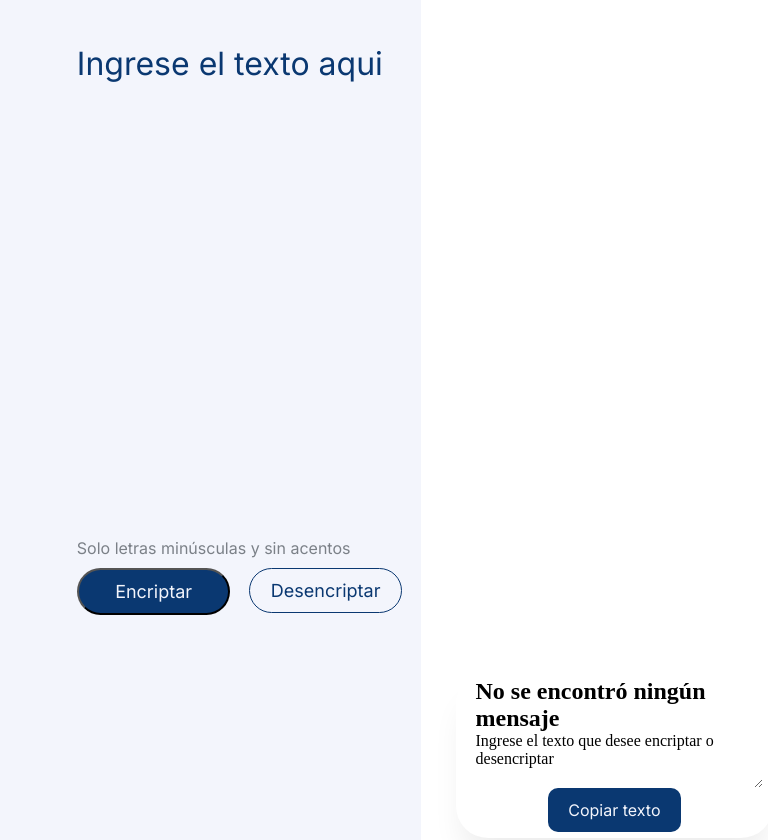
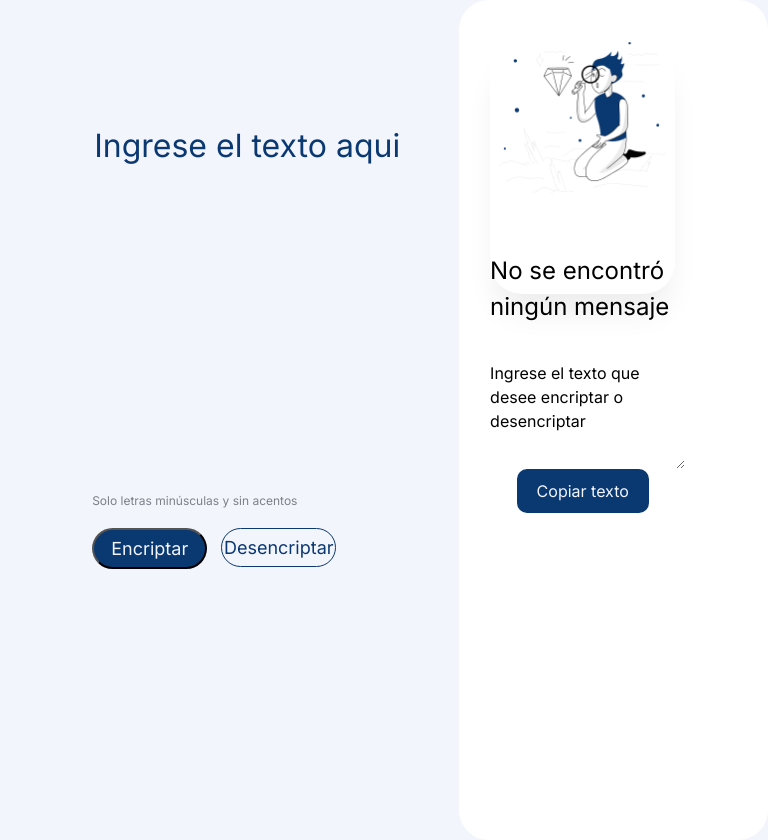
Before and after one commit to diemiva/encriptador-texto, a plain HTML site: page index.html in a window 768 px wide. Drawn offline with Linux system fonts and the light colour scheme.

Commit message:
Update styles.css

```diff
--- a/css/styles.css
+++ b/css/styles.css
@@ -1,7 +1,9 @@
 @import url('https://fonts.googleapis.com/css2?family=Inter:wght@100..900&display=swap');
-*{
-    margin: 0;
-    padding: 0;
+* {
+    font-family: 'Inter';
+    font-style: normal;
+    font-weight: 400;
+    line-height: 150%;
 }
 
 body{
@@ -13,6 +15,10 @@ body{
     width: 100vw;
     height: 100vh;
     background: #F3F5FC;
+}
+
+#logo{
+    width: 100px;
 }
 
 .texto{
@@ -122,28 +128,27 @@ body{
 
 .resultado {
     position: absolute;
-    width: 40%;
+    width: 35%;
     height: 100%;
     right: 0;
     top: 0;
     background: #FFFFFF;
     padding: 20px;
+    border-radius: 30px;
 }
 
-
-.encriptado{
+.encriptado {
     display: flex;
-    justify-content: center;
     flex-direction: column;
     align-items: center;
-    padding: 20px;
+    padding: 0;
     position: absolute;
-    width: 30%;
-    height: 90%;
-    left: 60%;
+    width: 80%;
+    height: 50%;
+    left: 10%;
     top: 5%;
     background: #FFFFFF;
-    box-shadow: 0px 24px 32px -8px rgba(0, 0 ,0 , 0.08);
+    box-shadow: 0px 24px 32px -8px rgba(0, 0, 0, 0.08);
     border-radius: 32px;
 }
 
@@ -189,72 +194,54 @@ body{
     text-align: center;
 }
 
-.mensaje-encriptado p{
-    width: 80%;
-    font-family: 'Inter';
-    font-style: normal;
-    font-weight: 400;
-    font-size: 1rem;
-    line-height: 150%;
+.mensaje-encriptado {
+    display: flex;
+    flex-direction: column;
+    align-items: center;
+    justify-content: center;
+    padding: 1%;
+    gap: 1rem;
+    position: relative;
+    width: 100%;
+    top: 0;
     text-align: center;
-    color: #495057;
 }
 
-.encriptado img{
-    position: absolute;
-    width: 80%;
-    height: 50%;
-    top: 15%;
-    gap: 5%;
+.encriptado img {
+    margin: 100px;
+    width: 90%;
+    height: 30%;
+    margin: 0 auto;
+    margin-bottom: 40px;
+    height: auto;
+    left: 100px;
+    top: 283px;
+    text-align: center;
 }
 
-@media (max-width: 57.5rem){
-    .contendor{
-        display: flex;
-        flex-direction: row;
+
+@media (min-width: 768px) and (max-width: 1199px) {
+   .contenedor {
+    flex-direction: column;
+
     }
-    .encriptar{
-        width: 100%;
+   .texto {
+      width: 60%;
+      height: 40%;
     }
-    .texto{
-        width: 80%;
-        height: 60%;
-        left: 10%;
-        top: 5%;
+   .Condiciones {
+      width: 60%;
+      top: 60%;
     }
-    .Condiciones{
-        width: 80%;
-        left: 10%;
-        top: 67%;
+   .boton {
+      width: 60%;
+      top: 65%;
     }
-    .Condiciones p {
-        font-size: 16px;
+   .encriptado {
+      width: 60%;
+      height: 30%;
     }
-    .boton{
-        width: 80%;
-        left: 10%;
-        top: 70%;
+    #logo{
+        width: 60px;
     }
-    .boton-encriptar:hover,
-    .boton-desencriptar:hover{
-        margin: 0.3%;
-        width: 47.5%;
-        padding: 1.8%;
-    }
-    .encriptado{
-        width: 80%;
-        height: 15%;
-        left: 10%;
-        top: 80%;
-    }
-    .mensaje-encriptado{
-        width: 100%;
-        top: 5%;
-    }
-    .encriptado img{
-        top: 0;
-        display: none;
-        visibility: hidden;
-    }
-
-}
+  }
```
